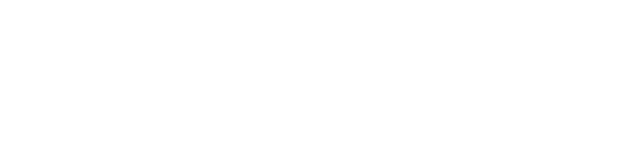
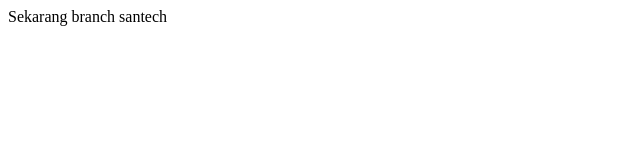
Before and after one commit to SanH16/pelatihan, a plain HTML site: page index.html in a window 1280 px wide. Shown: the whole page, without its empty margins (0-640 px from the left). Drawn offline with Linux system fonts and the light colour scheme.

```diff
--- a/index.html
+++ b/index.html
@@ -5,5 +5,5 @@
         <meta name="viewport" content="width=device-width, initial-scale=1.0">
         <title>Document</title>
     </head>
-    <body></body>
+    <body>Sekarang branch santech</body>
 </html>
```
